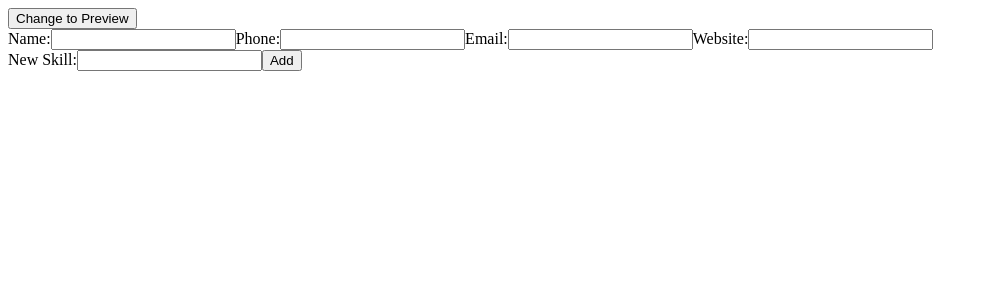
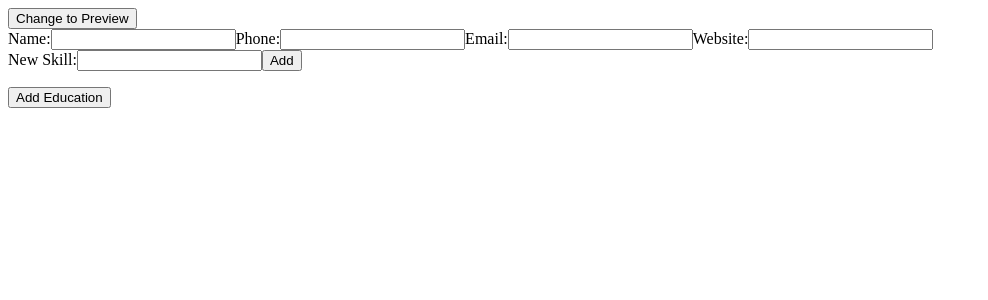
Before and after one commit to dmkirshon/cv-project-js-odin, a React (Create React App) app: page / in a window 1280 px wide. Shown: the top 300 px of the page, without its empty margins (0-988 px from the left). Built offline with nearby package versions, Linux system fonts and the light colour scheme.

Commit message:
feat: Add education section for cv

```diff
--- a/src/App.js
+++ b/src/App.js
@@ -1,6 +1,7 @@
 import React, { Component } from "react";
 import Details from "./components/Details";
 import Skills from "./components/Skills";
+import Education from "./components/Education";
 
 class App extends Component {
   constructor(props) {
@@ -18,12 +19,30 @@ class App extends Component {
         skillList: [],
         newSkill: "",
       },
+      education: {
+        educationList: [],
+        newEducation: {
+          school: "",
+          location: "",
+          major: "",
+          start: "",
+          end: "",
+          gpa: "",
+        },
+      },
     };
 
     this.handleDetailsChanges = this.handleDetailsChanges.bind(this);
+
     this.handleSkillChanges = this.handleSkillChanges.bind(this);
     this.handleSkillAdd = this.handleSkillAdd.bind(this);
     this.handleSkillDelete = this.handleSkillDelete.bind(this);
+
+    this.handleEducationChanges = this.handleEducationChanges.bind(this);
+    this.handleEducationAdd = this.handleEducationAdd.bind(this);
+    this.handleEducationClose = this.handleEducationClose.bind(this);
+    this.handleEducationDelete = this.handleEducationDelete.bind(this);
+
     this.handleViewChange = this.handleViewChange.bind(this);
   }
 
@@ -65,6 +84,67 @@ class App extends Component {
     }));
   }
 
+  handleEducationChanges(event) {
+    const { name, value } = event.target;
+    this.setState((prevState) => ({
+      education: {
+        ...prevState.education,
+        newEducation: {
+          ...prevState.education.newEducation,
+          [name]: value,
+        },
+      },
+    }));
+  }
+
+  handleEducationAdd(event) {
+    this.setState((prevState) => ({
+      education: {
+        educationList: [
+          ...prevState.education.educationList,
+          prevState.education.newEducation,
+        ],
+        newEducation: {
+          school: "",
+          location: "",
+          major: "",
+          start: "",
+          end: "",
+          gpa: "",
+        },
+      },
+    }));
+    event.preventDefault();
+  }
+
+  handleEducationClose(event) {
+    this.setState((prevState) => ({
+      education: {
+        ...prevState.education,
+        newEducation: {
+          school: "",
+          location: "",
+          major: "",
+          start: "",
+          end: "",
+          gpa: "",
+        },
+      },
+    }));
+    event.preventDefault();
+  }
+
+  handleEducationDelete(indexChoice) {
+    this.setState((prevState) => ({
+      education: {
+        ...prevState.education,
+        educationList: prevState.education.educationList.filter(
+          (education, index) => index !== indexChoice
+        ),
+      },
+    }));
+  }
+
   handleViewChange(event) {
     this.setState((prevState) => ({
       edit: !prevState.edit,
@@ -99,6 +179,14 @@ class App extends Component {
           handleSkillAdd={this.handleSkillAdd}
           handleSkillDelete={this.handleSkillDelete}
         />
+        <Education
+          editView={this.state.edit}
+          education={this.state.education}
+          handleEducationChanges={this.handleEducationChanges}
+          handleEducationAdd={this.handleEducationAdd}
+          handleEducationClose={this.handleEducationClose}
+          handleEducationDelete={this.handleEducationDelete}
+        />
       </div>
     );
   }
--- a/src/components/Education.js
+++ b/src/components/Education.js
@@ -0,0 +1,170 @@
+import React, { Component } from "react";
+
+class Education extends Component {
+  constructor(props) {
+    super(props);
+
+    this.state = {
+      showForm: false,
+    };
+
+    this.triggerShowForm = this.triggerShowForm.bind(this);
+
+    this.editViewEducation = this.editViewEducation.bind(this);
+    this.previewViewEducation = this.previewViewEducation.bind(this);
+  }
+
+  triggerShowForm() {
+    this.setState({
+      showForm: !this.state.showForm,
+    });
+  }
+
+  overviewEditEducation() {
+    const { educationList } = this.props.education;
+    return (
+      <ul>
+        {educationList.map((education, index) => {
+          return (
+            <li key={index}>
+              <p className="edit-education-school">{education.school}</p>
+              <p className="edit-education-location">{education.location}</p>
+              <p className="edit-education-major">{education.major}</p>
+              <p className="edit-education-start">{education.start}</p>
+              <p className="edit-education-end">{education.end}</p>
+              <p className="edit-education-gpa">{education.gpa}</p>
+              <button onClick={(e) => this.props.handleEducationDelete(index)}>
+                ❌
+              </button>
+            </li>
+          );
+        })}
+      </ul>
+    );
+  }
+
+  previewViewEducation() {
+    const { educationList } = this.props.education;
+    return (
+      <section>
+        <p>Education:</p>
+        <ul>
+          {educationList.map((education, index) => {
+            return (
+              <li key={index}>
+                <p className="preview-education-school">{education.school}</p>
+                <p className="preview-education-location">
+                  {education.location}
+                </p>
+                <p className="preview-education-major">{education.major}</p>
+                <p className="preview-education-start">{education.start}</p>
+                <p className="preview-education-end">{education.end}</p>
+                <p className="preview-education-gpa">{education.gpa}</p>
+              </li>
+            );
+          })}
+        </ul>
+      </section>
+    );
+  }
+  editViewEducation() {
+    const { school, location, major, start, end, gpa } =
+      this.props.education.newEducation;
+
+    return (
+      <section>
+        {!this.state.showForm && (
+          <button onClick={this.triggerShowForm}>Add Education</button>
+        )}
+        {this.state.showForm && (
+          <form
+            onSubmit={(e) => {
+              this.props.handleEducationAdd(e);
+              this.triggerShowForm();
+            }}
+          >
+            <label>
+              School:
+              <input
+                type="text"
+                name="school"
+                value={school}
+                onChange={this.props.handleEducationChanges}
+              ></input>
+            </label>
+            <label>
+              Location:
+              <input
+                type="text"
+                name="location"
+                value={location}
+                onChange={this.props.handleEducationChanges}
+              ></input>
+            </label>
+            <label>
+              Major/Concentration:
+              <input
+                type="text"
+                name="major"
+                value={major}
+                onChange={this.props.handleEducationChanges}
+              ></input>
+            </label>
+            <label>
+              Start Year:
+              <input
+                type="text"
+                name="start"
+                value={start}
+                onChange={this.props.handleEducationChanges}
+              ></input>
+            </label>
+            <label>
+              End Year:
+              <input
+                type="text"
+                name="end"
+                value={end}
+                onChange={this.props.handleEducationChanges}
+              ></input>
+            </label>
+            <label>
+              GPA:
+              <input
+                type="text"
+                name="gpa"
+                value={gpa}
+                onChange={this.props.handleEducationChanges}
+              ></input>
+            </label>
+            <button
+              name="close"
+              onClick={(e) => {
+                this.props.handleEducationClose(e);
+                this.triggerShowForm();
+              }}
+            >
+              Close
+            </button>
+            <button type="submit" name="add">
+              Add
+            </button>
+          </form>
+        )}
+        <div>{this.overviewEditEducation()}</div>
+      </section>
+    );
+  }
+
+  render() {
+    const { editView } = this.props;
+    return (
+      <div>
+        {editView && this.editViewEducation()}
+        {!editView && this.previewViewEducation()}
+      </div>
+    );
+  }
+}
+
+export default Education;
```
